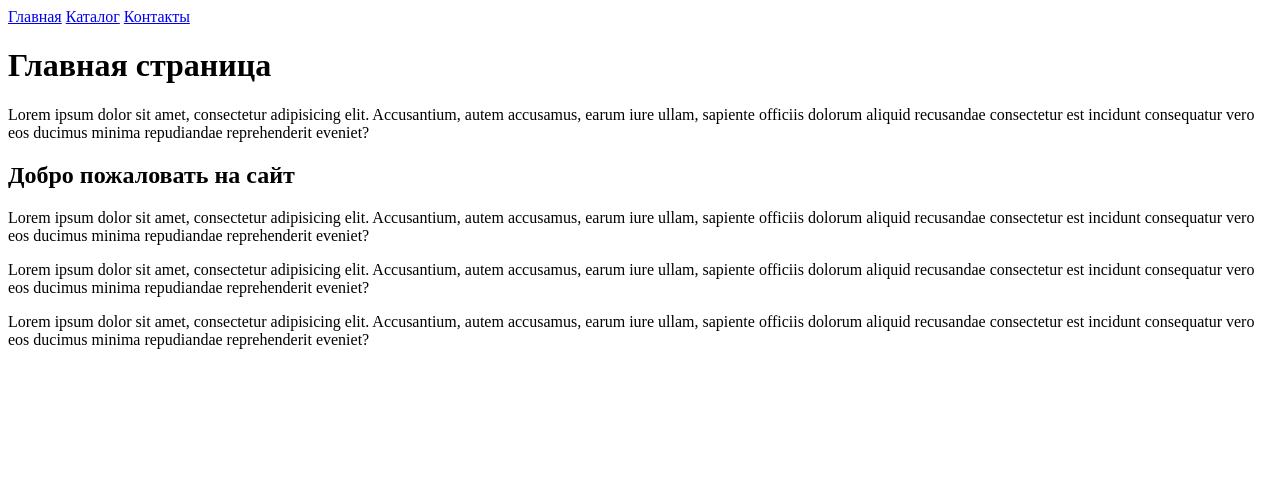
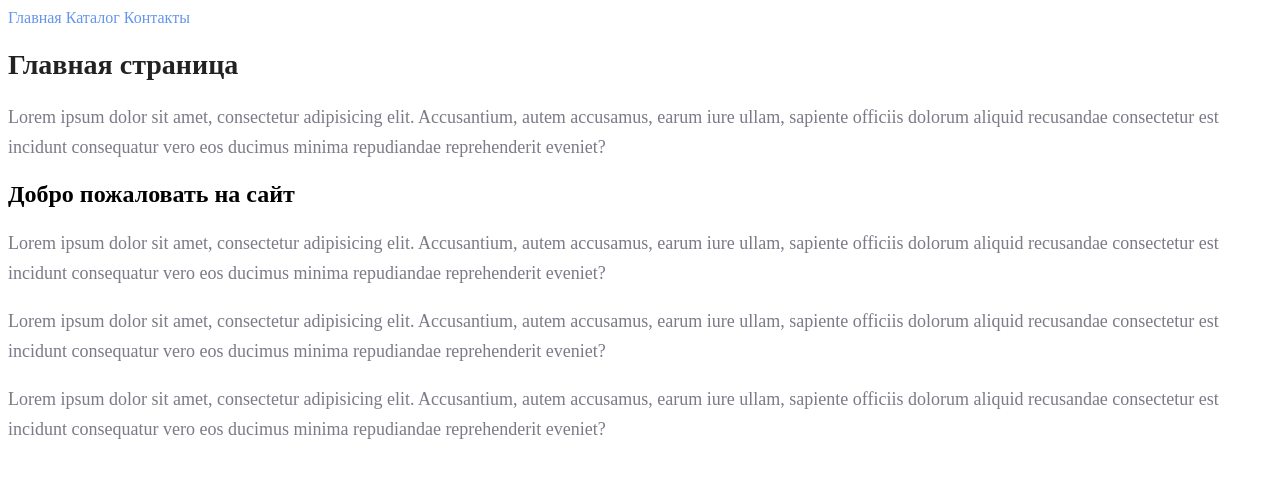
Before and after one commit to ExPtrns/Store, a plain HTML site: page index.html in a window 1280 px wide. Drawn offline with Linux system fonts and the light colour scheme.

Commit message:
Задание к семинару 2

```diff
--- a/index.html
+++ b/index.html
@@ -4,17 +4,18 @@
     <meta charset="UTF-8">
     <meta name="viewport" content="width=device-width, initial-scale=1.0">
     <title>Document</title>
+    <link rel="stylesheet" href="style.css">
 </head>
 <body>
-    <a href="index.html">Главная</a>
-    <a href="catalog/catalog.html">Каталог</a>
-    <a href="#">Контакты</a>
-    <h1>Главная страница</h1>
-    <p>Lorem ipsum dolor sit amet, consectetur adipisicing elit. Accusantium, autem accusamus, earum iure ullam, sapiente officiis dolorum aliquid recusandae consectetur est incidunt consequatur vero eos ducimus minima repudiandae reprehenderit eveniet?</p>
+    <a class="main" href="index.html">Главная</a>
+    <a class="main" href="catalog/catalog.html">Каталог</a>
+    <a class="main" href="#">Контакты</a>
+    <h1 class="head1" >Главная страница</h1>
+    <p class="par">Lorem ipsum dolor sit amet, consectetur adipisicing elit. Accusantium, autem accusamus, earum iure ullam, sapiente officiis dolorum aliquid recusandae consectetur est incidunt consequatur vero eos ducimus minima repudiandae reprehenderit eveniet?</p>
     <h2>Добро пожаловать на сайт</h2>
-    <p>Lorem ipsum dolor sit amet, consectetur adipisicing elit. Accusantium, autem accusamus, earum iure ullam, sapiente officiis dolorum aliquid recusandae consectetur est incidunt consequatur vero eos ducimus minima repudiandae reprehenderit eveniet?</p>
-    <p>Lorem ipsum dolor sit amet, consectetur adipisicing elit. Accusantium, autem accusamus, earum iure ullam, sapiente officiis dolorum aliquid recusandae consectetur est incidunt consequatur vero eos ducimus minima repudiandae reprehenderit eveniet?</p>
-    <p>Lorem ipsum dolor sit amet, consectetur adipisicing elit. Accusantium, autem accusamus, earum iure ullam, sapiente officiis dolorum aliquid recusandae consectetur est incidunt consequatur vero eos ducimus minima repudiandae reprehenderit eveniet?</p>
+    <p class="par">Lorem ipsum dolor sit amet, consectetur adipisicing elit. Accusantium, autem accusamus, earum iure ullam, sapiente officiis dolorum aliquid recusandae consectetur est incidunt consequatur vero eos ducimus minima repudiandae reprehenderit eveniet?</p>
+    <p class="par">Lorem ipsum dolor sit amet, consectetur adipisicing elit. Accusantium, autem accusamus, earum iure ullam, sapiente officiis dolorum aliquid recusandae consectetur est incidunt consequatur vero eos ducimus minima repudiandae reprehenderit eveniet?</p>
+    <p class="par">Lorem ipsum dolor sit amet, consectetur adipisicing elit. Accusantium, autem accusamus, earum iure ullam, sapiente officiis dolorum aliquid recusandae consectetur est incidunt consequatur vero eos ducimus minima repudiandae reprehenderit eveniet?</p>
 
 </body>
 </html>
--- /dev/null
+++ b/style.css
@@ -0,0 +1,29 @@
+a {
+    text-decoration: none;
+ }
+ .main {
+    color: cornflowerblue;
+    font-size: 16px;
+    line-height: 20px;
+ }
+
+ .head1{
+    color: #222222;
+    font-size: 28px;
+    line-height: 36px;
+    font-weight: bold;
+ }
+ .par{
+   font-style: normal;
+   font-weight: 300;
+   font-size: 18px;
+   line-height: 30px;
+   color: #7D7987;
+ }
+ .head2{
+   color: coral;
+   font-style: normal;
+   font-weight: 700;
+   font-size: 36px;
+   line-height: 80px;
+ }
```
Also changed, not shown: catalog/catalog.html (+6 -5 lines).
